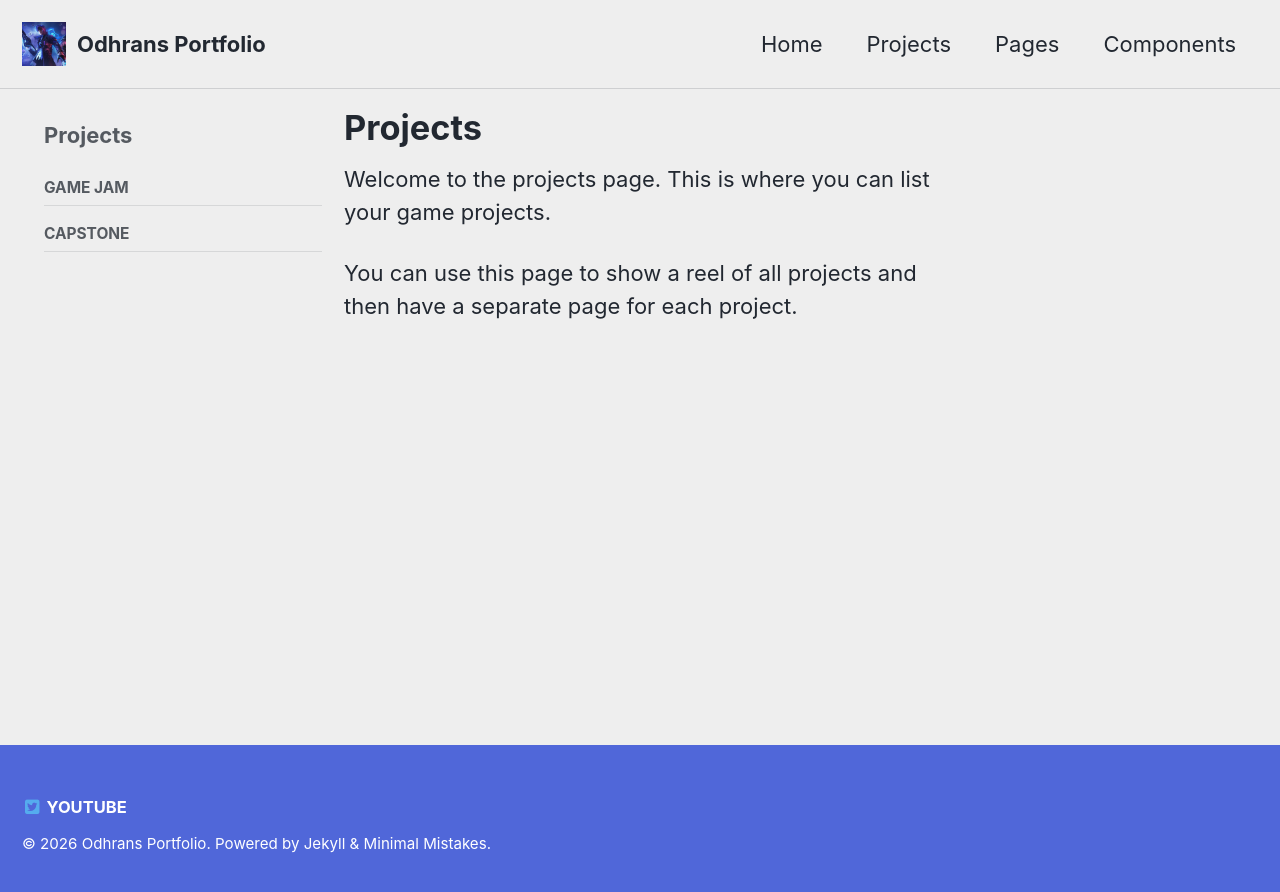
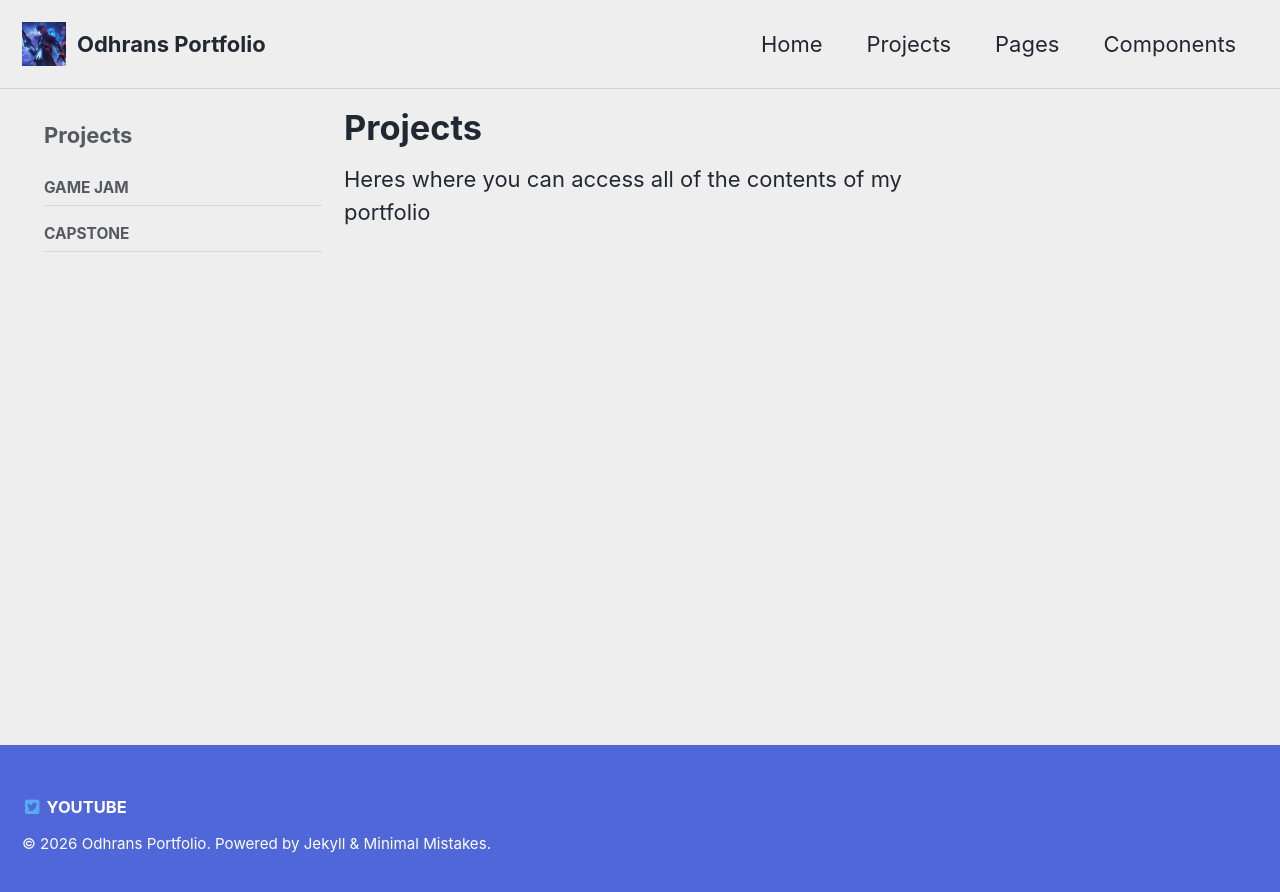
Before and after one commit to OdhranDuffy/OdhranDuffy.github.io, a Jekyll site: the page built from _pages/projects.md, in a window 1280 px wide. Shown: the top 892 px of the page. Built offline with Jekyll 4.4.1, drawn with Linux system fonts in a browser that asks for light colours.

Commit message:
Projects

```diff
--- a/_pages/projects.md
+++ b/_pages/projects.md
@@ -8,6 +8,4 @@ sidebar:
     - projects
 ---
 
-Welcome to the projects page. This is where you can list your game projects.
-
-You can use this page to show a reel of all projects and then have a separate page for each project.
+Heres where you can access all of the contents of my portfolio
```
Also changed, not shown: _pages/projects-3Dgame.md (renamed from _pages/projects-capstone.md, +1 -1 lines), _pages/projects-Willofthewool.md (renamed from _pages/projects-game-jam.md, +1 -1 lines).
